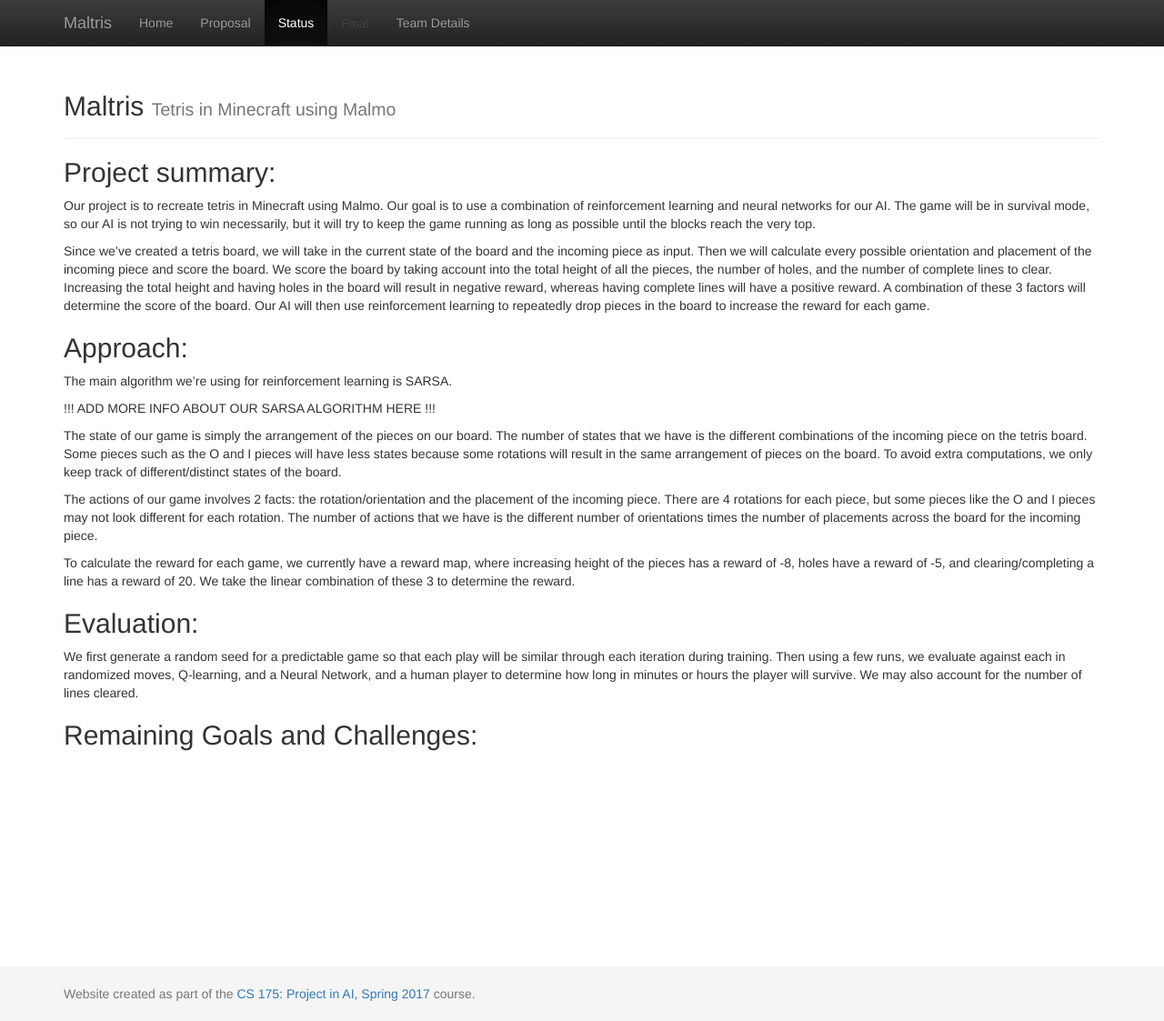
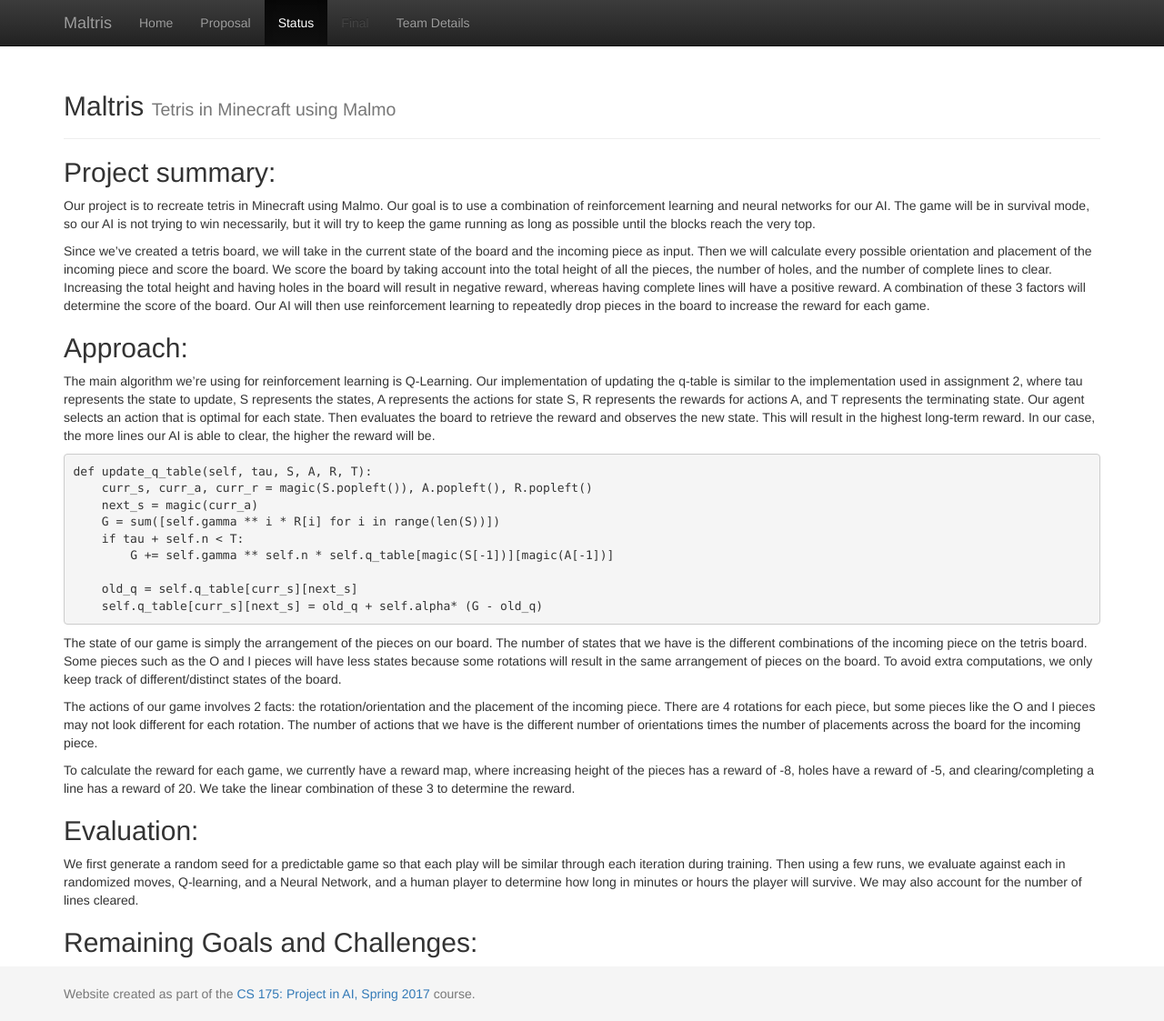
Before and after one commit to julia-tong/Maltris, a Jekyll site: the page built from docs/status.md, in a window 1280 px wide and 1123 px high. Shown: the whole window at 91% size. Built offline with Jekyll 4.4.1, drawn with Linux system fonts in a browser that asks for light colours.

Commit message:
Update status.md
added more to Approach

```diff
--- a/docs/status.md
+++ b/docs/status.md
@@ -11,9 +11,17 @@
 
 ## Approach:
 
-The main algorithm we're using for reinforcement learning is SARSA.
+The main algorithm we're using for reinforcement learning is Q-Learning. Our implementation of updating the q-table is similar to the implementation used in assignment 2, where tau represents the state to update, S represents the states, A represents the actions for state S, R represents the rewards for actions A, and T represents the terminating state. Our agent selects an action that is optimal for each state. Then evaluates the board to retrieve the reward and observes the new state. This will result in the highest long-term reward. In our case, the more lines our AI is able to clear, the higher the reward will be.
 
-!!! ADD MORE INFO ABOUT OUR SARSA ALGORITHM HERE !!!
+    def update_q_table(self, tau, S, A, R, T):
+        curr_s, curr_a, curr_r = magic(S.popleft()), A.popleft(), R.popleft()
+        next_s = magic(curr_a)
+        G = sum([self.gamma ** i * R[i] for i in range(len(S))])
+        if tau + self.n < T:
+            G += self.gamma ** self.n * self.q_table[magic(S[-1])][magic(A[-1])]
+
+        old_q = self.q_table[curr_s][next_s]
+        self.q_table[curr_s][next_s] = old_q + self.alpha* (G - old_q)
 
 The state of our game is simply the arrangement of the pieces on our board. The number of states that we have is the different combinations of the incoming piece on the tetris board. Some pieces such as the O and I pieces will have less states because some rotations will result in the same arrangement of pieces on the board. To avoid extra computations, we only keep track of different/distinct states of the board.
 
```
